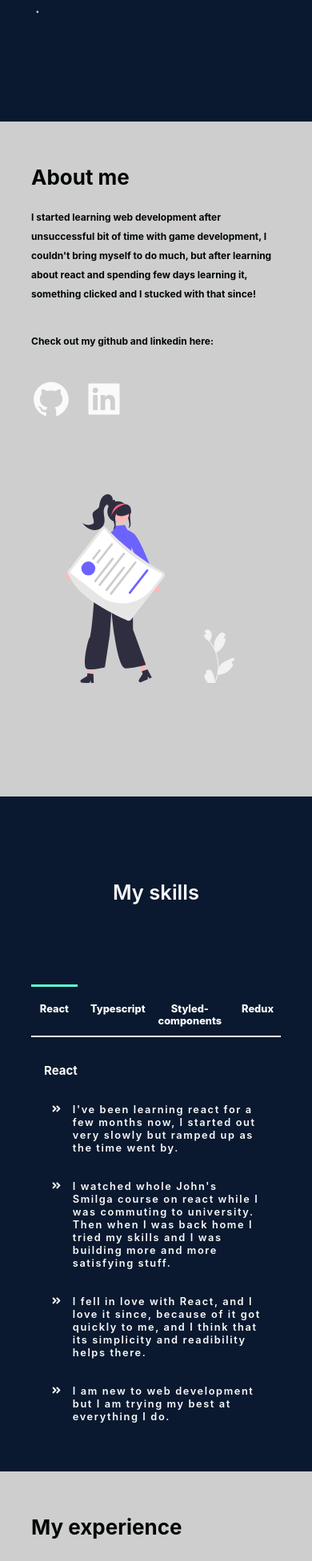
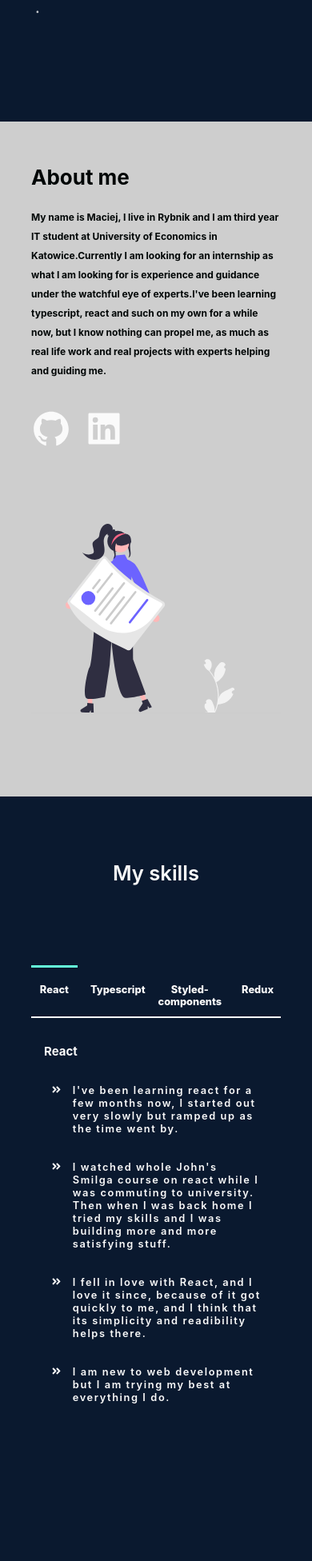
Before and after one commit to Maciejlys/portfolio, a React (Create React App) app: page / in a window 390 px wide. Shown: the part 730-2682 px from the top of the page at 80% size. Built offline with nearby package versions, Linux system fonts and the light colour scheme.

Commit message:
fix skilltabs responsivness

```diff
--- a/src/components/SkillsTabs/SkillTabsElements.tsx
+++ b/src/components/SkillsTabs/SkillTabsElements.tsx
@@ -4,9 +4,9 @@ import styled from "styled-components";
 
 export const SkillContainer = styled.div`
   width: 80vw;
-  height: 100%;
   margin: 0 auto;
   max-width: 1100px;
+  min-height: 100vh;
 
   p {
     max-width: 600px;
--- a/src/components/SkillsTabs/index.tsx
+++ b/src/components/SkillsTabs/index.tsx
@@ -37,7 +37,6 @@ export const SklillTabs: React.FC<SklillTabsProps> = () => {
   }, [value]);
 
   return (
-    <>
     <SkillContainer>
       <SkillWrapper>
         <SkillButtonWrapper>
@@ -71,7 +70,6 @@ export const SklillTabs: React.FC<SklillTabsProps> = () => {
         </SkillInfo>
       </SkillWrapper>
     </SkillContainer>
-    </>
   );
 };
 
--- a/src/modules/SkillsSection/SkillsElements.tsx
+++ b/src/modules/SkillsSection/SkillsElements.tsx
@@ -1,10 +1,8 @@
 import styled from "styled-components";
 
 export const SkillSectionBg = styled.div`
-  height: 100vh;
   background-color: rgba(10, 25, 47, 1);
   display: flex;
-  width: 100%;
   align-items: center;
   justify-content: center;
 `;
@@ -16,7 +14,6 @@ export const Title = styled.h1`
 export const SkillSectionContainer = styled.div`
   color: #fff;
   font-weight: bold;
-  height: 100%;
   max-width: 1100px;
   display: flex;
   align-items: center;
@@ -37,6 +34,6 @@ export const SkillSectionContainer = styled.div`
 `;
 
 export const SkillsSectionTitle = styled.div`
-  justify-self: center;
+  margin-top: 5rem;
 `;
 export const SkillsSectionH2 = styled.h2``;
--- a/src/sections-data/sectionData.ts
+++ b/src/sections-data/sectionData.ts
@@ -21,10 +21,9 @@ export const about = {
   topLine: "",
   headLine: "About me",
   description: [
-    "I started learning web development after unsuccessful bit of time with game development, " +
-      "I couldn't bring myself to do much, but after learning about react and spending" +
-      " few days learning it, something clicked and I stucked with that since!",
-    "Check out my github and linkedin here:",
+    "My name is Maciej, I live in Rybnik and I am third year IT student at University of Economics in Katowice." +
+      "Currently I am looking for an internship as what I am looking for is experience and guidance under the watchful eye of experts." +
+      "I've been learning typescript, react and such on my own for a while now, but I know nothing can propel me, as much as real life work and real projects with experts helping and guiding me.",
   ],
   buttonLabel: "",
   buttonWrapper: true,
@@ -47,7 +46,7 @@ export const experience = {
       "but what I lack in professional experience I make up " +
       "with my enthusiasm and drive to learn.",
     "Right now I am focusing on learning frontend development in " +
-      " my free time  as much as I can.",
+      " my free time.",
   ],
   buttonLabel: "button",
   imgStart: true,
```
Lines whose indentation alone changed are shown as unchanged.
